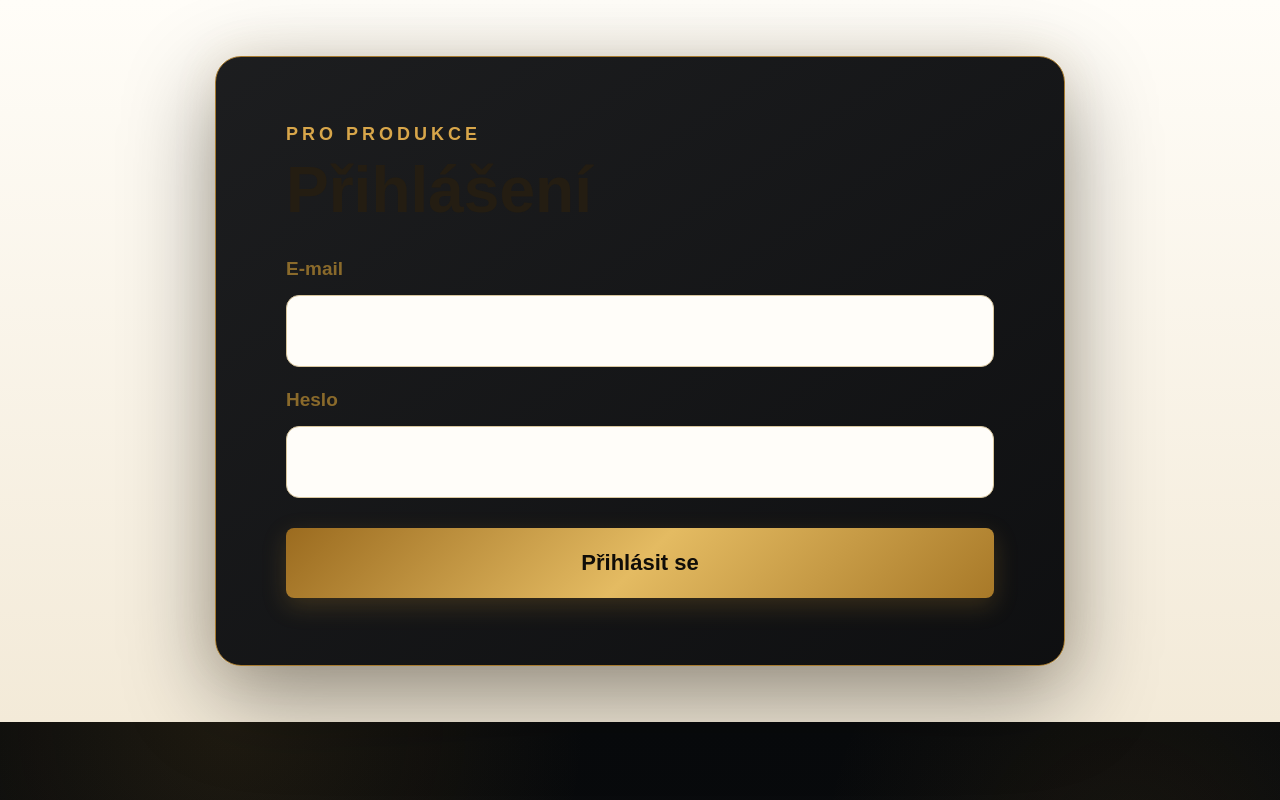
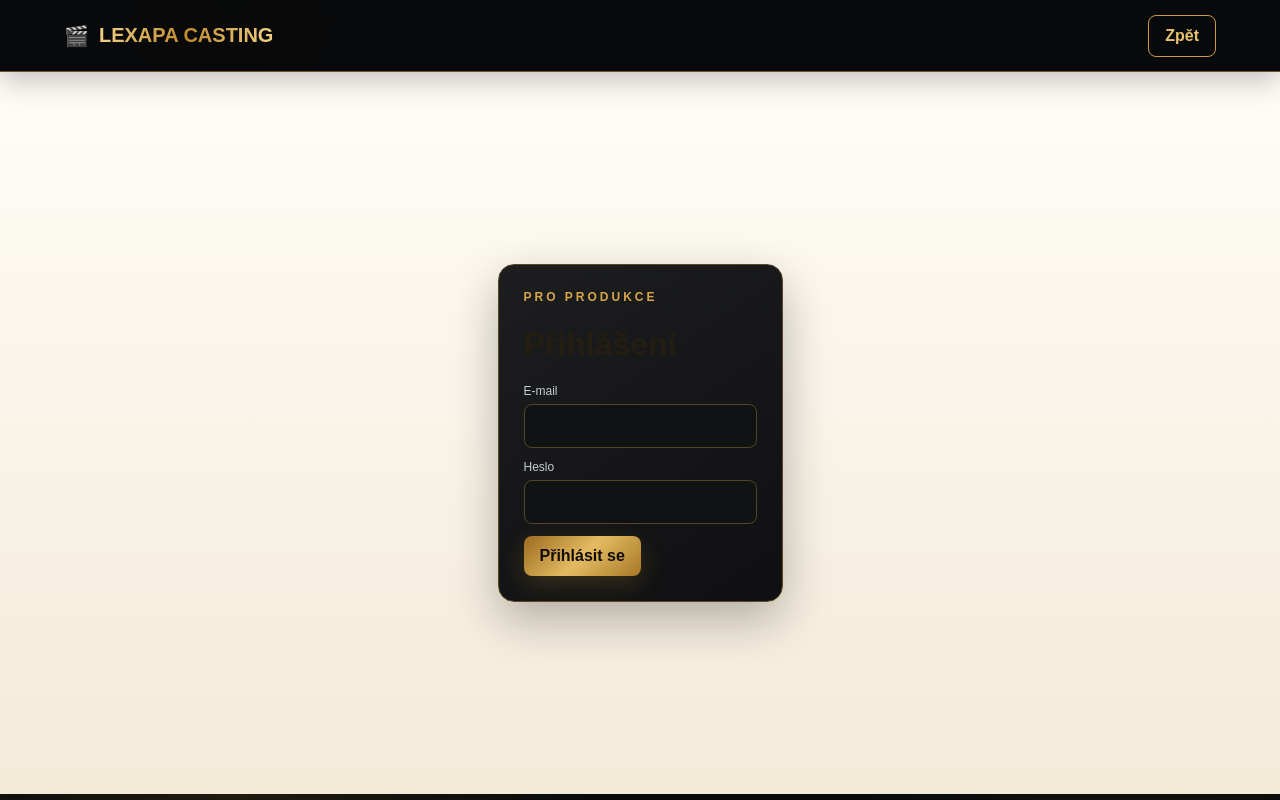
Before and after one commit to vanessavorackova34-prog/jihocesky-casting, a Next.js app: page /produkce in a window 1280 px wide. Built offline with nearby package versions, Linux system fonts and the light colour scheme.

Commit message:
Make production login identical to organizer login

```diff
--- a/app/produkce/page.tsx
+++ b/app/produkce/page.tsx
@@ -2,6 +2,7 @@
 
 import { useState } from "react";
 import { useRouter } from "next/navigation";
+import Link from "next/link";
 import { createBrowserClient } from "@supabase/ssr";
 
 export default function ProdukcePrihlaseniPage() {
@@ -53,7 +54,13 @@ export default function ProdukcePrihlaseniPage() {
   }
 
   return (
-    <main className="organizerLogin productionLogin"><div className="card organizerLoginCard">
+    <>
+      <header className="top">
+        <div className="logo">🎬 <span>LEXAPA CASTING</span></div>
+        <Link className="btn" href="/">Zpět</Link>
+      </header>
+      <main className="organizerLogin">
+        <div className="card" style={{ maxWidth: 500, margin: "auto" }}>
         <div className="eyebrow">PRO PRODUKCE</div>
 
         <h1>Přihlášení</h1>
@@ -84,6 +91,7 @@ export default function ProdukcePrihlaseniPage() {
           </button>
         </form>
       </div>
-    </main>
+      </main>
+    </>
   );
 }
```
